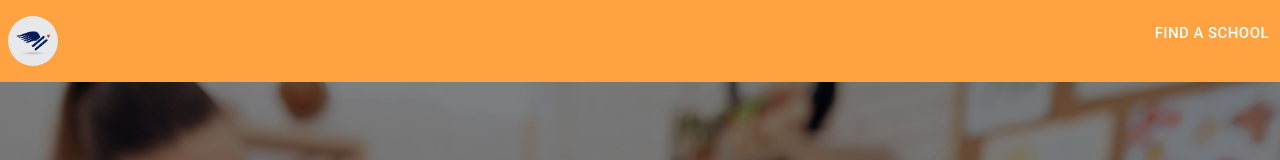
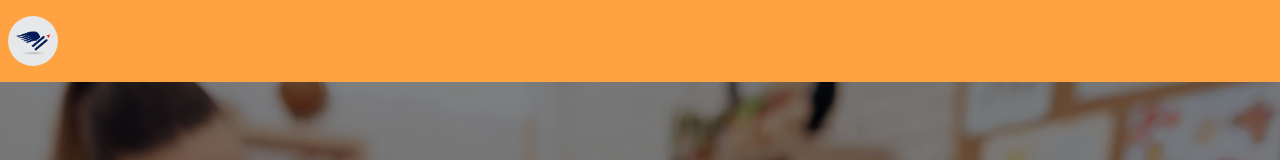
Before and after one commit to UW-INFO442-AU22/TheresAJohn, a React (Create React App) app in the folder client/: page / in a window 1280 px wide. Shown: the top 160 px of the page. Built offline with nearby package versions, Linux system fonts and the light colour scheme.

Commit message:
Remove navbar options because they are unnecessary

```diff
--- a/client/src/widgets/Navbar.js
+++ b/client/src/widgets/Navbar.js
@@ -9,14 +9,14 @@ function Navbar() {
       <Link to="/">
         <img className="logo" src="/img/pencil-with-wings.jpg" alt="logo" />
       </Link>
-      <ul>
-        {/* <li>
+      {/* <ul>
+        <li>
           <Button variant="text" size="large" style={{color: "white"}}>Find A Tutor</Button>
-        </li> */}
+        </li>
         <li>
           <Button variant="text" size="large" style={{ color: "white" }}>Find A School</Button>
         </li>
-      </ul>
+      </ul> */}
     </nav>
   );
 }
```
